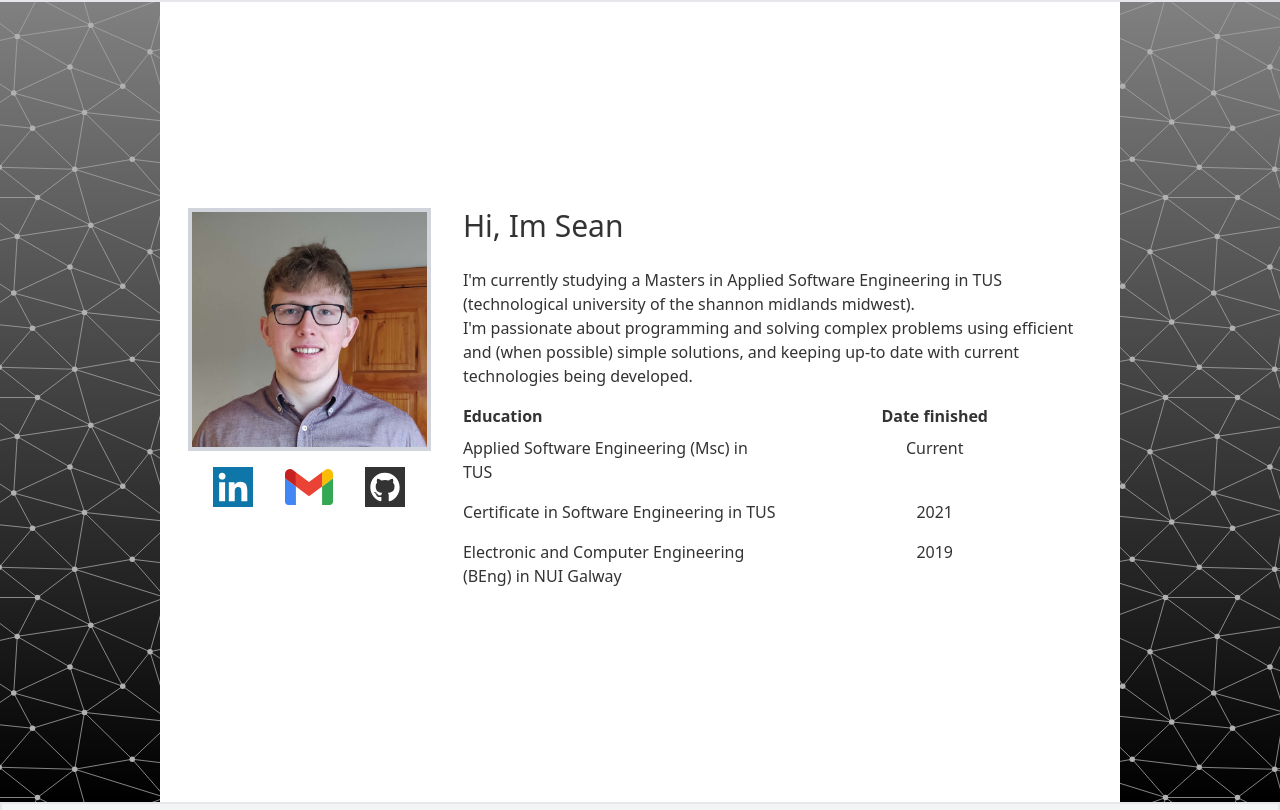
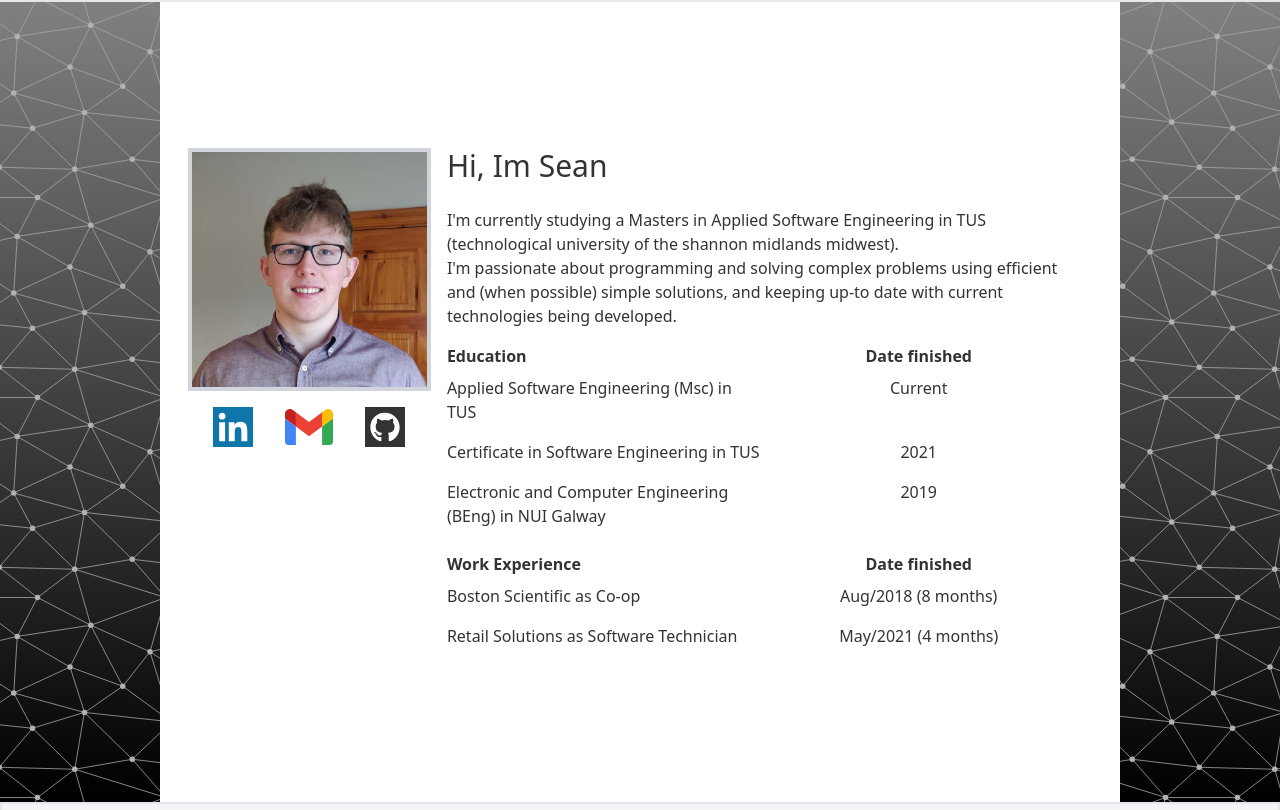
Before and after one commit to sean-cunniffe/svelte-portfolio, a Svelte app: page / in a window 1280 px wide. Shown: the part 910-1720 px from the top of the page. Built offline with nearby package versions, Linux system fonts and the light colour scheme.

Commit message:
Added Work experience to about

```diff
--- a/src/Components/About.svelte
+++ b/src/Components/About.svelte
@@ -6,8 +6,12 @@
         title: string;
         dateFinished: string;
     }
+    interface WorkExperience{
+        place: string;
+        dateFinished: string
+    }
 
-    let eds: Education[] = [
+    const eds: Education[] = [
         {
             title: "Applied Software Engineering (Msc) in TUS",
             dateFinished: "Current",
@@ -21,9 +25,20 @@
             dateFinished: "2019",
         },
     ];
+
+    const workExp: WorkExperience[] = [
+        {
+            place: "Boston Scientific as Co-op",
+            dateFinished: "Aug/2018 (8 months)"
+        },
+        {
+            place: "Retail Solutions as Software Technician",
+            dateFinished: "May/2021 (4 months)"
+        }
+    ]
 </script>
 
-<div id="about-wrapper"
+<div id="about-wrapper" class="select-none"
 >
     <div
         class="min-h-screen flex flex-col mb-8 md:mb-0 md:w-screen xl:w-3/4 m-auto p-10 pb-20 sm:p-7 bg-white overflow-x-hidden"
@@ -45,7 +60,7 @@
                         class="mx-auto w-max mt-4 flex flex-row"
                         transition:fly={{
                             x: -1000,
-                            duration: 2000,
+                            duration: 2000
                         }}
                     >
                         <a
@@ -124,7 +139,7 @@
                     </div>
                 </div>
                 <div
-                    class="m-auto md:ml-8"
+                    class="m-auto md:mx-4"
                     transition:fly={{
                         x: 1000,
                         duration: 2000,
@@ -144,7 +159,10 @@
                         using efficient and (when possible) simple solutions, and
                         keeping up-to date with current technologies being developed.
                     </p>
-                    <div class="grid grid-cols-2">
+                    <div class="grid grid-cols-2" transition:fly={{
+                        x: 1000,
+                        duration: 2000,
+                    }}>
                         <h2 class="font-bold mt-4">Education</h2>
                         <h2 class="font-bold mt-4 text-center">
                             Date finished
@@ -158,6 +176,25 @@
                             </p>
                         {/each}
                     </div>
+                    <div class="grid grid-cols-2" transition:fly={{
+                        x: 1000,
+                        duration: 2000,
+                        delay:500
+                    }}>
+                        <h2 class="font-bold mt-4">Work Experience</h2>
+                        <h2 class="font-bold mt-4 text-center">
+                            Date finished
+                        </h2>
+                        {#each workExp as work}
+                            <p class="my-2">
+                                {work.place}
+                            </p>
+                            <p class="my-2 text-center">
+                                {work.dateFinished}
+                            </p>
+                        {/each}
+                    </div>
+
                 </div>
             {/if}
         </div>
@@ -165,6 +202,11 @@
 </div>
 
 <style>
+
+    .grid-auto-w{
+        grid-template-columns: auto 1fr 1fr;
+    }
+
     #about-wrapper {
         background-image: linear-gradient(gray,black),url("/assets/images/background.svg");
         background-attachment: fixed;
--- a/src/Components/home.svelte
+++ b/src/Components/home.svelte
@@ -2,18 +2,18 @@
     import { onDestroy, onMount } from "svelte/internal";
     import { fly } from "svelte/transition";
     import Message from "./message.svelte";
-    import Navigation  from "./navigation.svelte"
+    import Navigation from "./navigation.svelte";
     let visible = false;
     const fadeInDelay = 500;
 
     let messageMoveIntervalTime = 4;
 
-    onDestroy(()=>{
+    onDestroy(() => {
         let message = <HTMLElement>document.querySelector("#message");
-        message.style.visibility = "hidden";})
+        message.style.visibility = "hidden";
+    });
 
     onMount(async () => {
-
         let message = <HTMLElement>document.querySelector("#message");
         message.style.visibility = "hidden";
         setTimeout(() => {
@@ -94,7 +94,7 @@
     }
 </script>
 
-<div id="home-wrapper">
+<div id="home-wrapper" class="select-none">
     <div
         id="parent"
         class="min-h-screen w-screen flex flex-col md:w-screen xl:w-3/4 m-auto p-10 pb-20 sm:p-7 relative overflow-hidden"
@@ -124,12 +124,16 @@
                 >
                     Hi, I'm Sean Cunniffe. <br />Welcome to my Web Portfolio
                 </h3>
-                <Navigation></Navigation>
-                <a target="_blank"
+                <Navigation />
+                <a
+                    target="_blank"
                     href="https://drive.google.com/uc?export=view&id=1Zx4OJHz992_D9ldnsdQBeBRdWUZmX5JV"
                     class="text-center"
                 >
-                <h3 class="mt-4 md:mt-0 text-blue-600 text-xl" transition:fly={{ y: 200, duration: 2200, delay: 2000 }}>
+                    <h3
+                        class="mt-4 md:mt-0 text-blue-600 text-xl"
+                        transition:fly={{ y: 200, duration: 2200, delay: 2000 }}
+                    >
                         Link to CV
                     </h3>
                 </a>
@@ -153,10 +157,31 @@
             />
         </div>
     </div>
-    <Message />
+    <div class="w-1/6 lg:w-1/12 absolute" id="message">
+        <svg
+            id="message"
+            class="relative w-1/2"
+            viewBox="0 0 512 512"
+            xmlns="http://www.w3.org/2000/svg"
+            ><path
+                d="M467 61H45C20.218 61 0 81.196 0 106v300c0 24.72 20.128 45 45 45h422c24.72 0 45-20.128 45-45V106c0-24.72-20.128-45-45-45zm-6.214 30L256.954 294.833 51.359 91h409.427zM30 399.788V112.069l144.479 143.24L30 399.788zM51.213 421l144.57-144.57 50.657 50.222c5.864 5.814 15.327 5.795 21.167-.046L317 277.213 460.787 421H51.213zM482 399.787L338.213 256 482 112.212v287.575z"
+            /><path
+                d="M154.661 192.852L52.373 91.452l101.814-.161a78521.3 78521.3 0 01203.707 0l101.895.16-101.42 101.4-101.42 101.401zM410.263 327.356l-71.356-71.358 71.516-71.513 71.515-71.514v142.872c0 78.58-.071 142.871-.16 142.871-.087 0-32.269-32.11-71.515-71.358z"
+                id="path1"
+                fill="#9fdcff"
+                fill-rule="evenodd"
+            /><path
+                d="M123.882 348.88l71.984-71.984 25.795 25.72c16.74 16.692 26.73 26.187 28.46 27.05 3.655 1.825 9.992 1.828 13.657.006 1.736-.863 11.485-10.123 27.982-26.58l25.317-25.256 71.512 71.515 71.513 71.514H51.897zM30.062 256.104V113.179l2.373 1.95c1.305 1.072 33.646 33.064 71.868 71.093l69.495 69.145-71.868 71.831-71.868 71.83z"
+                id="path2"
+                fill="#9fdcff"
+                fill-rule="evenodd"
+            /></svg
+        >
+    </div>
 </div>
 
 <style>
+
     #home-wrapper {
         background-image: url("/assets/images/background.svg");
         background-attachment: fixed;
--- a/src/Components/project_card.svelte
+++ b/src/Components/project_card.svelte
@@ -18,7 +18,7 @@
             duration: 1000,
             delay: delay,
         }}
-        class="w-5/6 border-2 shadow-xl flex flex-col md:flex-row m-3.5 ml-auto mr-auto p-3 pl-6 pr-6 rounded-2xl"
+        class="w-5/6 border-2 shadow-xl flex flex-col md:flex-row m-3.5 ml-auto mr-auto p-3 pl-6 pr-6 rounded-2xl select-none"
     >
         <img class="mx-auto md:w-1/3 mb-auto mt-2 md:mr-3 md:ml-0 rounded-2xl" src={imageURL} alt="" />
         <div class="md:ml-3">
--- a/src/Components/projects.svelte
+++ b/src/Components/projects.svelte
@@ -46,7 +46,7 @@
         <ProjectCard
             title={"Greenway Bicycles"}
             description={"A bicycle companys website where customers can rent bicycles online and staff can manage inventory, customers, bookings, and other staff." +
-                "This project was completed using TDD and done with an agile scrum team."}
+                " This project was completed using TDD and with a agile scrum team."}
             skills={"Java, JSF, HTML, CSS, Mockito, CircleCi, Bitbucket, Jira"}
             imageURL={"assets/images/greenway.jpg"}
             delay={(delay += 300)}
```
Also changed, not shown: public/build/bundle.css, public/build/bundle.js, 1 other file (tests, documents, lock files or other folders). Lines whose indentation alone changed are shown as unchanged.
